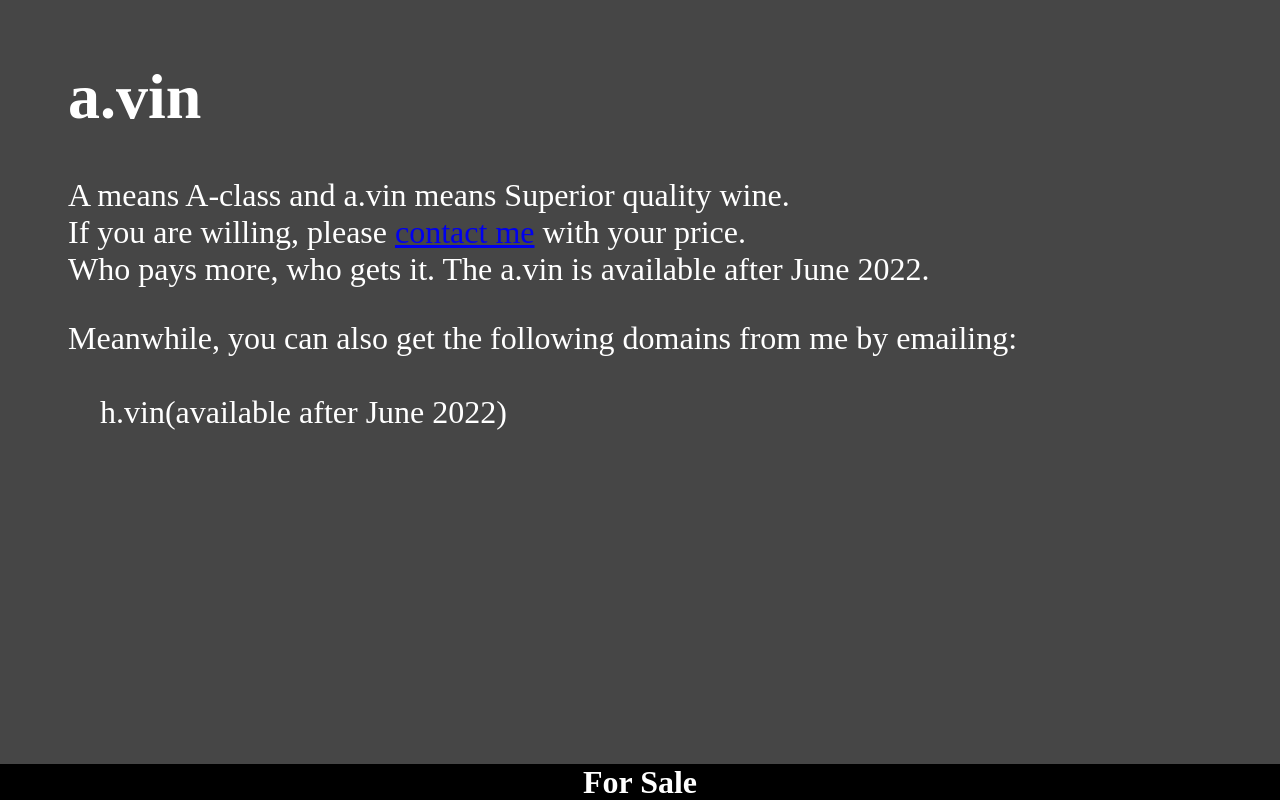
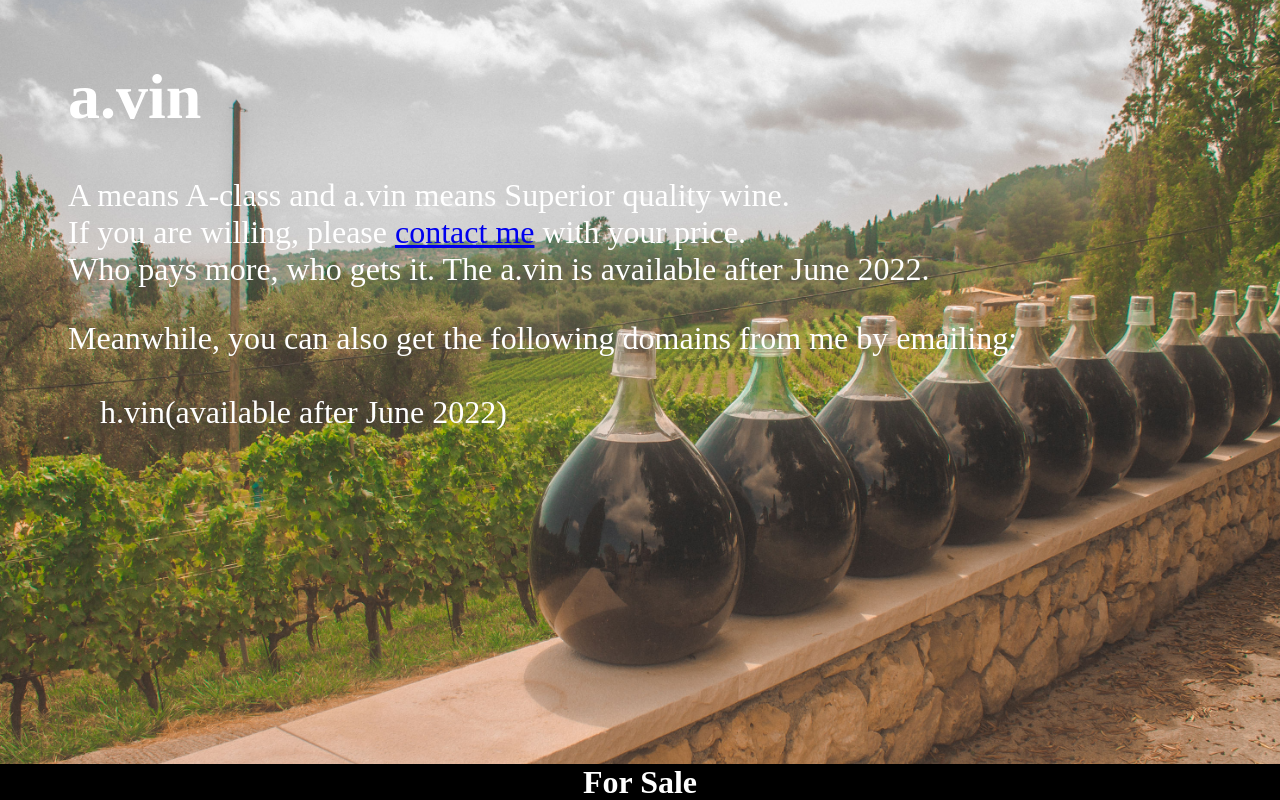
Before and after one commit to theAmazingJiang/avin, a plain HTML site: page index.html in a window 1280 px wide. Drawn offline with Linux system fonts and the light colour scheme.

Commit message:
Update index.html

```diff
--- a/index.html
+++ b/index.html
@@ -8,7 +8,7 @@
 		  h2 {color: white;font-size: 2em;width: 100%;position: fixed;background: black;bottom: -28px;left: 0;text-align: center;}
 		  p {color: white;margin-left: 60px;font-size: 2em;}
 
-		  body {/* 加载背景图 */background-image: url("img/unsplash_Diane-Picchiottino.jpeg");/* 背景图垂直、水平均居中 */background-position: center center;/* 背景图不平铺 */background-repeat: no-repeat;/* 当内容高度大于图片高度时，背景图像的位置相对于viewport固定 */background-attachment: fixed;/* 让背景图基于容器大小伸缩 */background-size: cover;/* 设置背景颜色，背景图加载过程中会显示背景色 */background-color: #464646;}
+		  body {/* 加载背景图 */background-image: url("unsplash_Diane-Picchiottino.jpeg");/* 背景图垂直、水平均居中 */background-position: center center;/* 背景图不平铺 */background-repeat: no-repeat;/* 当内容高度大于图片高度时，背景图像的位置相对于viewport固定 */background-attachment: fixed;/* 让背景图基于容器大小伸缩 */background-size: cover;/* 设置背景颜色，背景图加载过程中会显示背景色 */background-color: #464646;}
 		</style>
 	</head>
 	<body>
```
